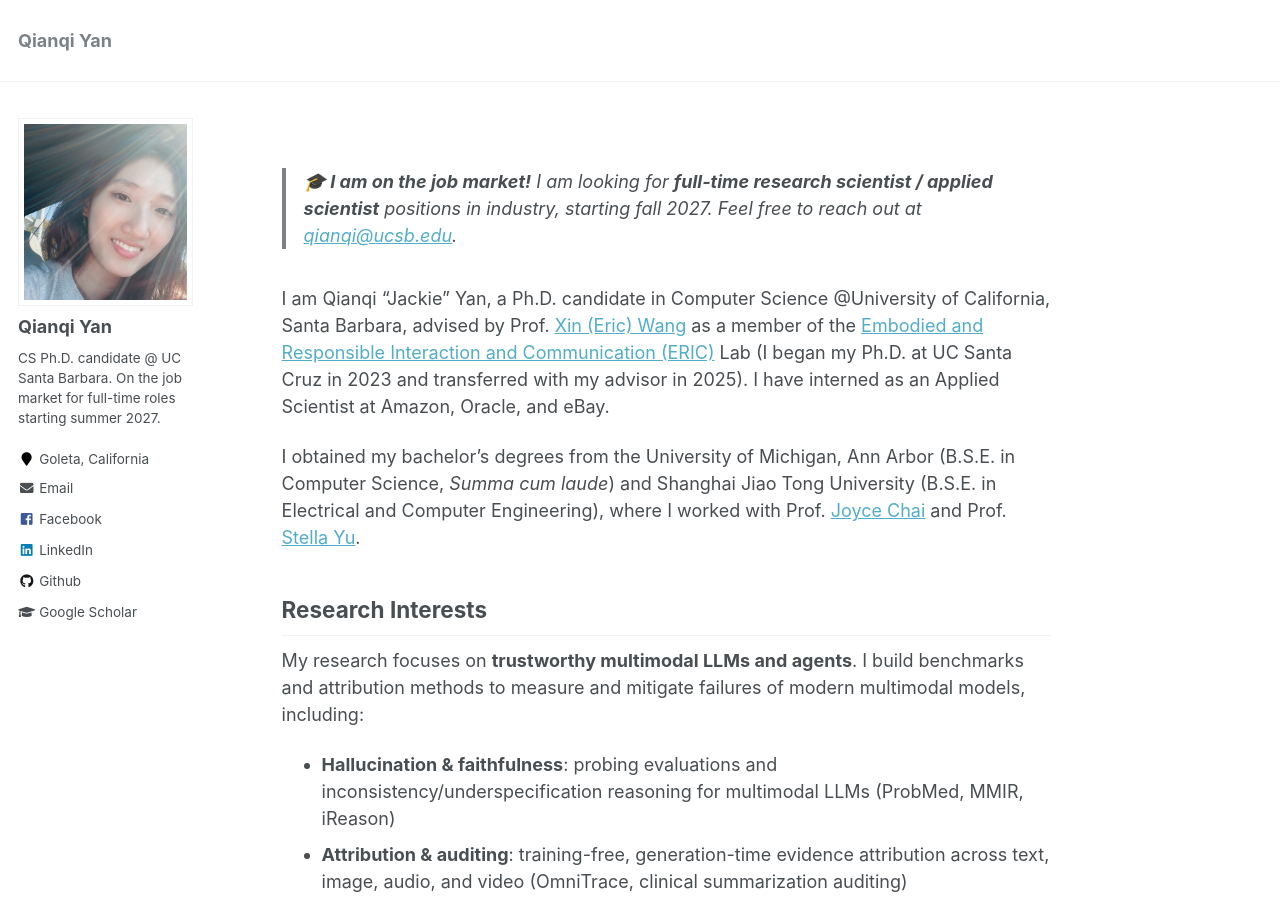
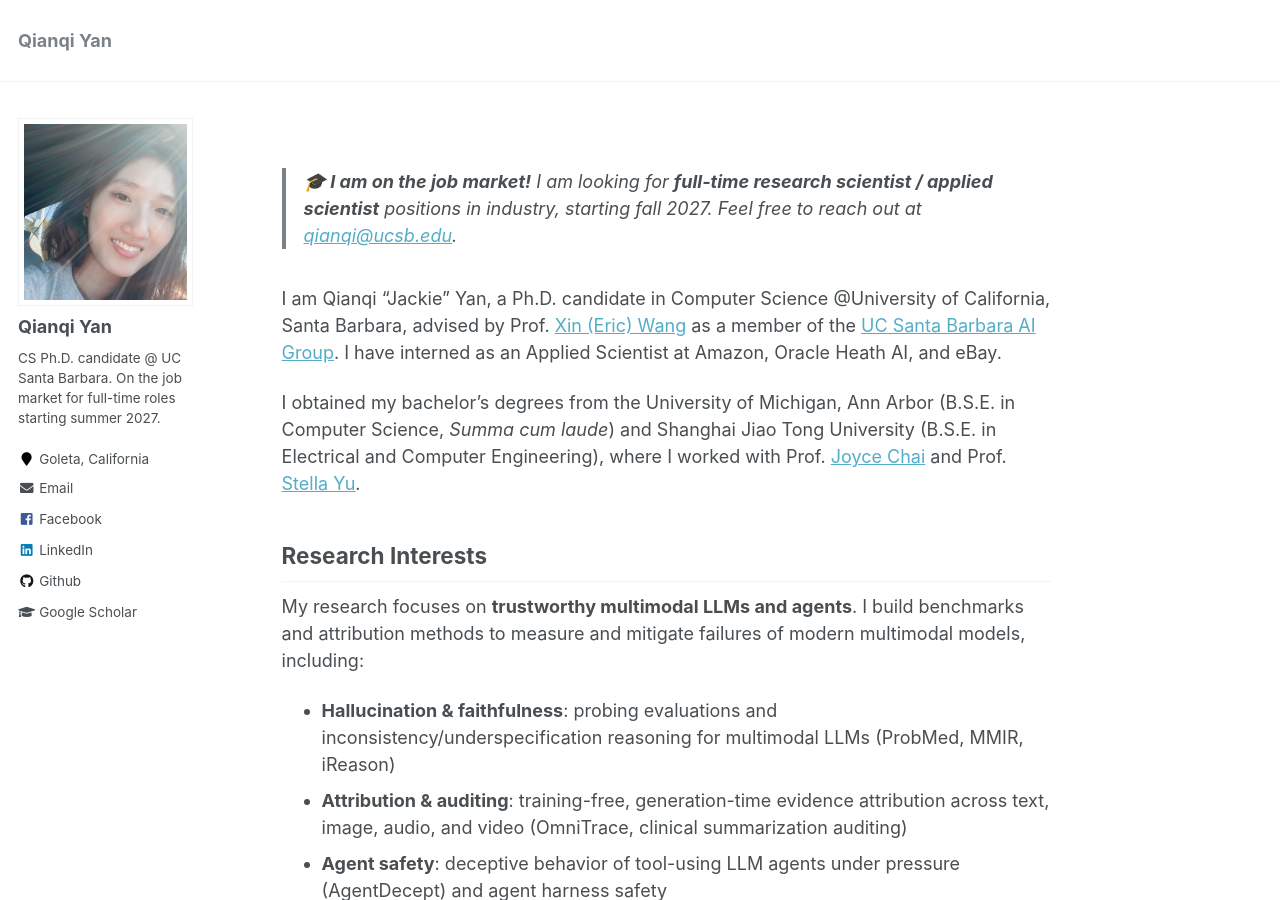
Before and after one commit to Jackie-2000/Jackie-2000.github.io, a Jekyll site: the page built from _pages/about.md, in a window 1280 px wide and 900 px high. Built offline with Jekyll 4.4.1, drawn with Linux system fonts in a browser that asks for light colours.

Commit message:
Revise about page with new lab and internship info
Updated internship details and lab affiliation.

```diff
--- a/_pages/about.md
+++ b/_pages/about.md
@@ -9,7 +9,7 @@ redirect_from:
 ---
 > **🎓 I am on the job market!** I am looking for **full-time research scientist / applied scientist** positions in industry, starting fall 2027. Feel free to reach out at [qianqi@ucsb.edu](mailto:qianqi@ucsb.edu).
 
-I am Qianqi "Jackie" Yan, a Ph.D. candidate in Computer Science @University of California, Santa Barbara, advised by Prof. [Xin (Eric) Wang](https://eric-xw.github.io/) as a member of the [Embodied and Responsible Interaction and Communication (ERIC)](http://eric-lab.soe.ucsc.edu/home) Lab (I began my Ph.D. at UC Santa Cruz in 2023 and transferred with my advisor in 2025). I have interned as an Applied Scientist at Amazon, Oracle, and eBay.
+I am Qianqi "Jackie" Yan, a Ph.D. candidate in Computer Science @University of California, Santa Barbara, advised by Prof. [Xin (Eric) Wang](https://eric-xw.github.io/) as a member of the [UC Santa Barbara AI Group](https://nlp.cs.ucsb.edu/). I have interned as an Applied Scientist at Amazon, Oracle Heath AI, and eBay.
 
 I obtained my bachelor's degrees from the University of Michigan, Ann Arbor (B.S.E. in Computer Science, *Summa cum laude*) and Shanghai Jiao Tong University (B.S.E. in Electrical and Computer Engineering), where I worked with Prof. [Joyce Chai](https://web.eecs.umich.edu/~chaijy/) and Prof. [Stella Yu](https://www1.icsi.berkeley.edu/~stellayu/).
 
```
